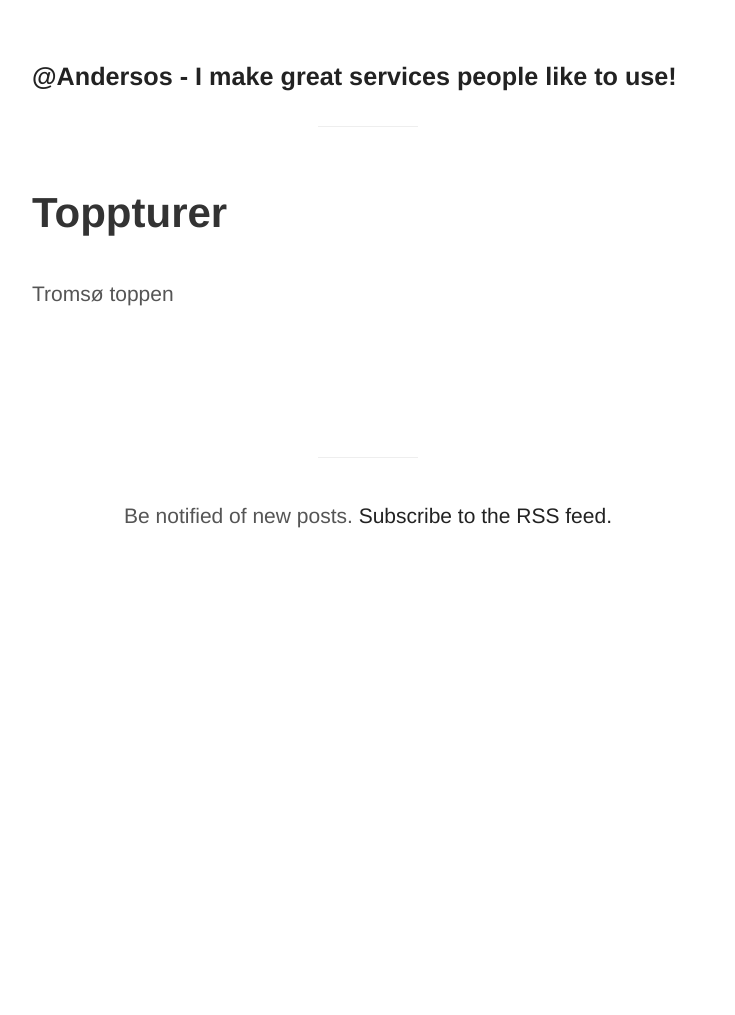
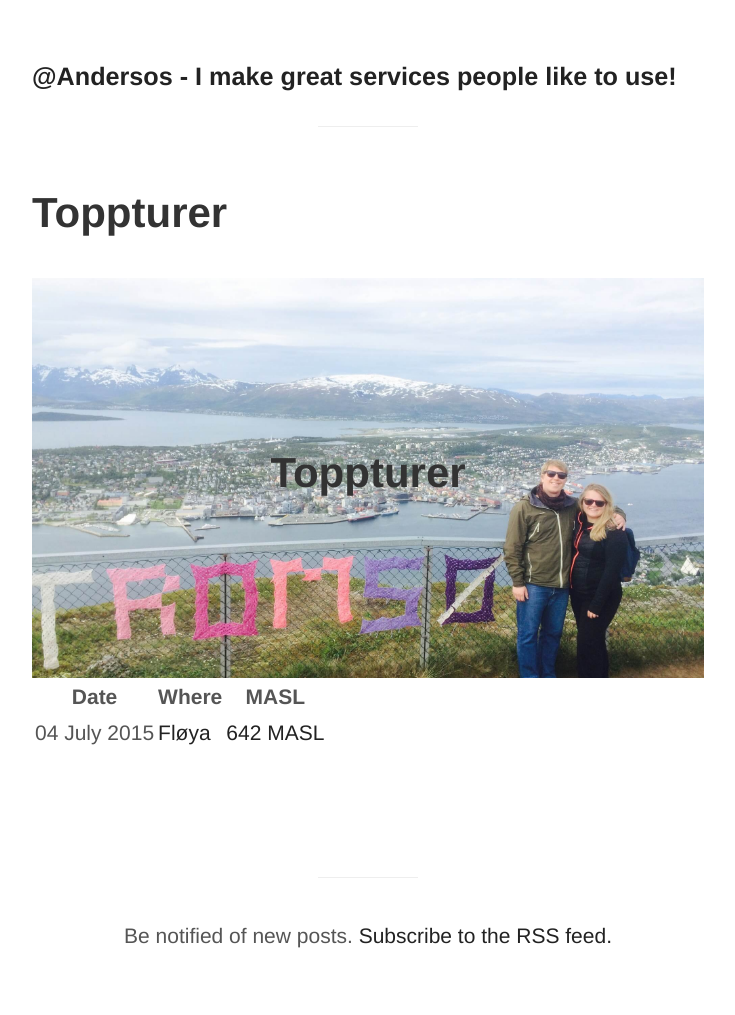
Before and after one commit to Andersos/andersos.net, a Jekyll site: the page built from pages/toppturer.md, in a window 1280 px wide. Shown: the whole page, without its empty margins (272-1007 px from the left). Built offline with Jekyll 4.4.1, drawn with Linux system fonts in a browser that asks for light colours; Markdown is read by kramdown in place of the engine named in the settings; comment, search, counter and statistics services are not loaded; before the commit the page ends 900 px from its top, so only the background shows below that.

Commit message:
Add some info on toppturer and close #91

```diff
--- a/pages/toppturer.md
+++ b/pages/toppturer.md
@@ -1,7 +1,49 @@
 ---
 layout: page
 title: Toppturer
-thumbnail: /images/
-permalink: /toppturer/index.html
+thumbnail: /images/pages/toppturer/tromsø.jpg
 ---
-Tromsø toppen
+<style>
+.callout {
+    display: table;
+    width: 100%;
+    height: 400px;
+    color: #fff;
+    background: url(/images/pages/toppturer/tromsø.jpg) no-repeat center center scroll;
+    -webkit-background-size: cover;
+    -moz-background-size: cover;
+    background-size: cover;
+    -o-background-size: cover;
+}
+
+.text-vertical-center {
+    display: table-cell;
+    text-align: center;
+    vertical-align: middle;
+}
+</style>
+
+<aside class="callout">
+  <div class="text-vertical-center">
+    <h1>Toppturer</h1>
+  </div>
+</aside>
+
+<table>
+<thead>
+<tr>
+<th>Date</th>
+<th>Where</th>
+<th>MASL</th>
+</tr>
+</thead>
+<tbody>
+
+<tr>
+<td><time datetime="2015-07-04T11:24:00+02:00">04 July 2015</time></td>
+<td><a href="https://www.endomondo.com/users/357581/workouts/554713297" alt="Trip on Endomondo">Fløya</a></td>
+<td><a href="/images/pages/toppturer/fløyen.jpg" alt="Picture of Marte and me on top of Fløya">642 MASL</a></td>
+</tr>
+
+</tbody>
+</table>
```
Also changed, not shown: images/pages/toppturer/fløyen.jpg (added), images/pages/toppturer/tromsø.jpg (added).
